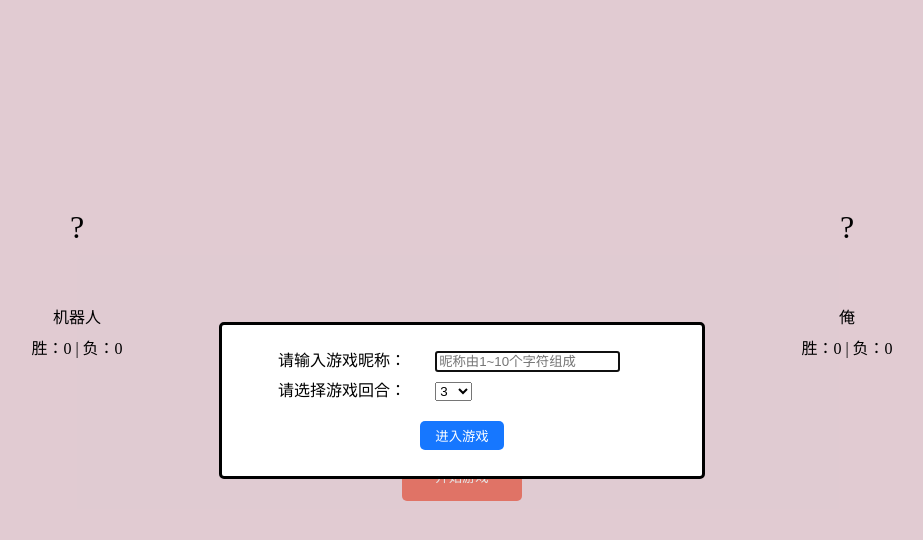
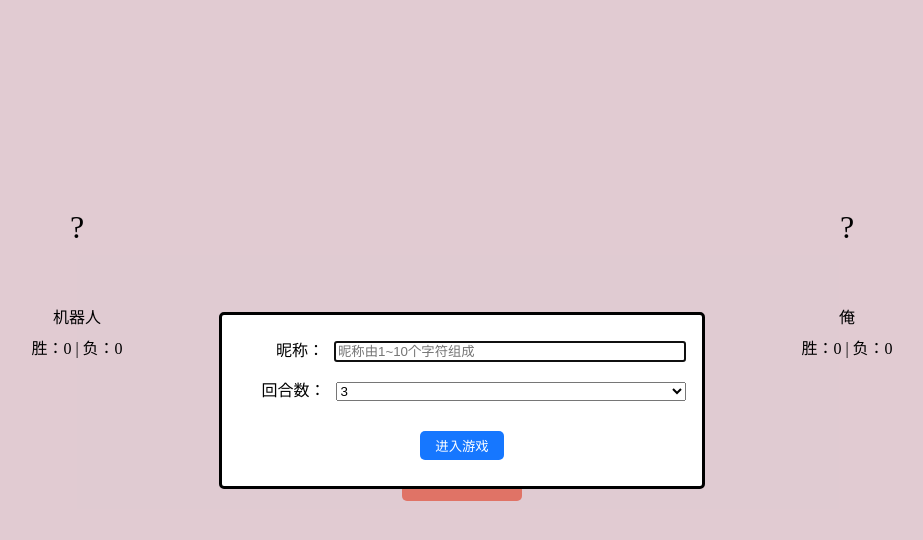
Before and after one commit to hnuln/demos, a plain HTML site: page 03-RockPaperScissors/index.html in a window 1280 px wide. Both pictures are taken after a click on the button "开始游戏". Shown: the whole page, without its empty margins (178-1101 px from the left). Drawn offline with Linux system fonts and the light colour scheme.

Commit message:
css调整

```diff
--- a/03-RockPaperScissors/css/index.css
+++ b/03-RockPaperScissors/css/index.css
@@ -117,21 +117,26 @@ body {
     border-radius: 5px;
     border: none;
 }
-
+#enterForm {
+    display: flex;
+    flex-direction: column;
+    justify-content: center;
+    align-items: center;
+}
 .initDialog .row {
     display: flex;
-    justify-content: start;
+    width: 100%;
+    justify-content: center;
     align-items: center;
+    text-align: right;
 }
 
 .initDialog .row .tab {
-    flex-basis: 40%;
+    flex-basis: 20%;
     margin-right: 10px;
 }
-
 .initDialog .row .input {
-    display: flex;
-    justify-content: flex-start;
+    flex-basis: 80%;
 }
 
 .initDialog .row .enter {
--- a/03-RockPaperScissors/index.html
+++ b/03-RockPaperScissors/index.html
@@ -58,11 +58,11 @@
     <dialog class="initDialog">
         <form id="enterForm">
             <p class="row">
-                <label for="name" class="tab">请输入游戏昵称：</label>
+                <label for="name" class="tab">昵称：</label>
                 <input type="text" id="name" placeholder="昵称由1~10个字符组成" class="input" required>
             </p>
             <p class="row">
-                <label for="gameNum" class="tab">请选择游戏回合：</label>
+                <label for="gameNum" class="tab">回合数：</label>
                 <select id="gameNum" class="input">
                     <option>3</option>
                     <option>4</option>
```
